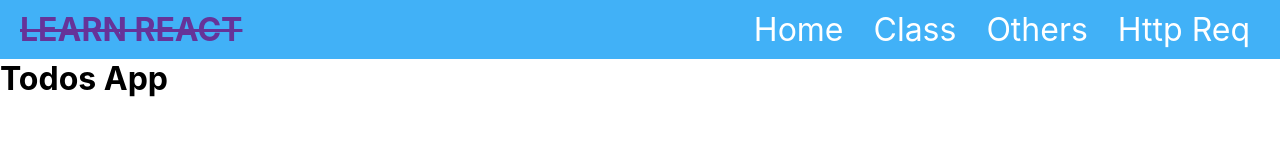
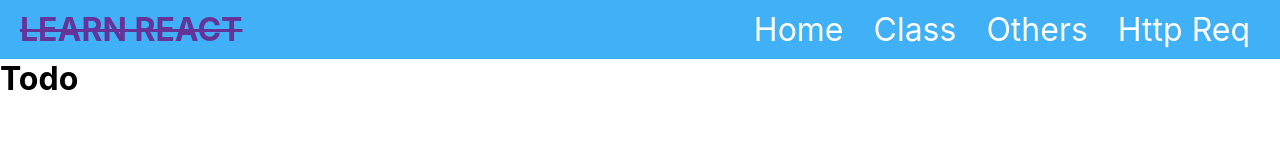
Before and after one commit to khaled39ab/React-With-LWS, a React (Create React App) app: page /todos in a window 1280 px wide. Shown: the top 160 px of the page. Built offline with nearby package versions, Linux system fonts and the light colour scheme.

Commit message:
creating a todo component

```diff
--- /dev/null
+++ b/src/page/todosApp/Todo.js
@@ -0,0 +1,11 @@
+import React from 'react';
+
+const Todo = () => {
+    return (
+        <div>
+            <h1>Todo</h1>
+        </div>
+    )
+}
+
+export default Todo;
--- a/src/page/todosApp/TodosApp.js
+++ b/src/page/todosApp/TodosApp.js
@@ -1,8 +1,10 @@
+import React from 'react';
+import Todo from "./Todo";
 
 const TodosApp = () => {
     return (
         <div>
-            <h1>Todos App</h1>
+            <Todo></Todo>
         </div>
     )
 }
```
